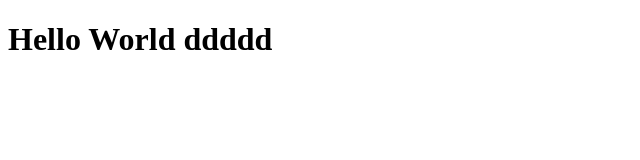
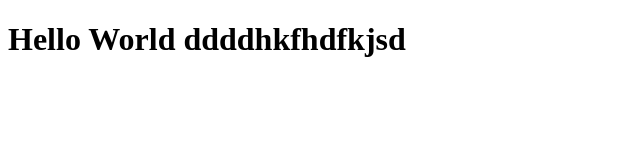
Before and after one commit to robiul-shagor/aboutme, a plain HTML site: page index.html in a window 1280 px wide. Shown: the whole page, without its empty margins (0-640 px from the left). Drawn offline with Linux system fonts and the light colour scheme.

Commit message:
add new repo doc

```diff
--- a/index.html
+++ b/index.html
@@ -5,6 +5,6 @@
 	<title>Document</title>
 </head>
 <body>
-	<h1>Hello World ddddd</h1>
+	<h1>Hello World ddddhkfhdfkjsd</h1>
 </body>
 </html>
```
